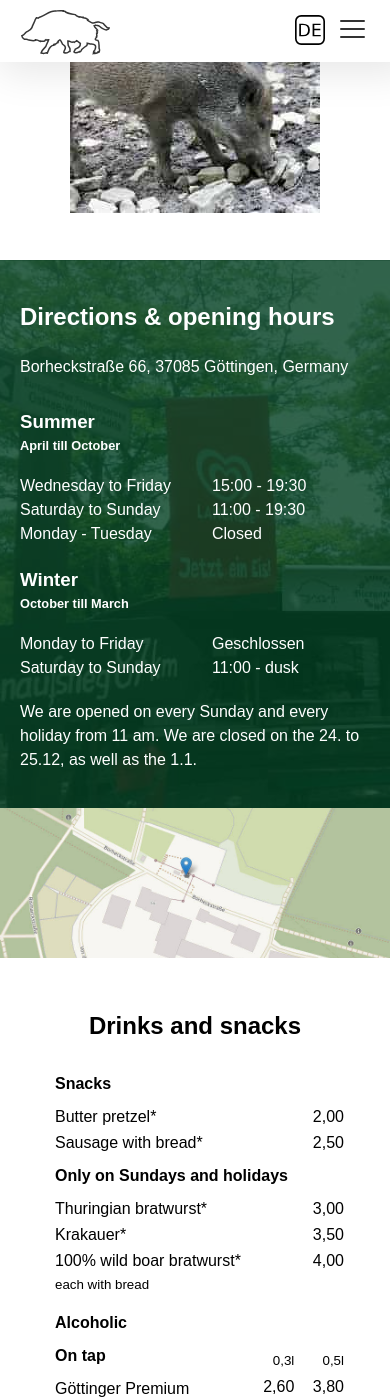
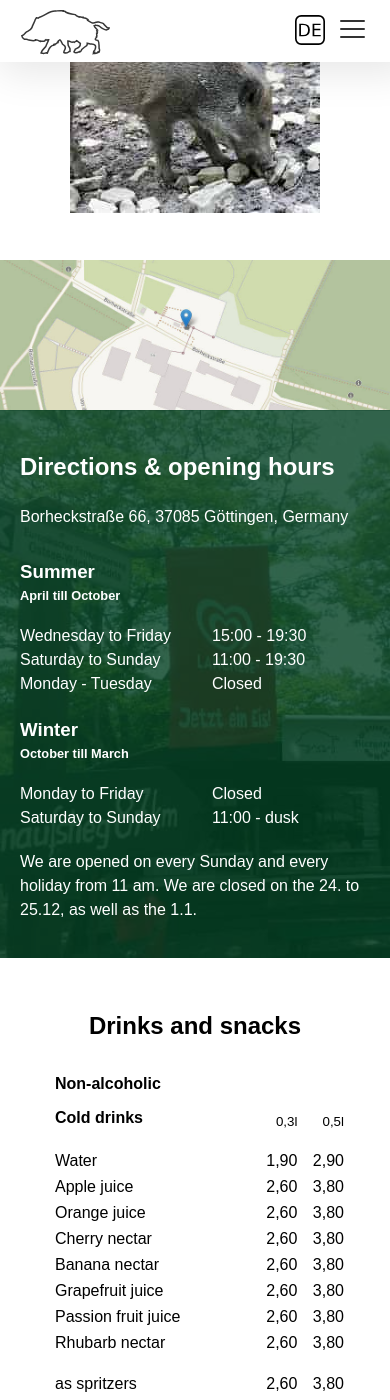
Before and after one commit to versable/kehr-website, a Jekyll site: the page built from en/index.html, in a window 390 px wide and 1400 px high, scrolled down 3004 px. Built offline with Jekyll 4.4.1, drawn with Linux system fonts in a browser that asks for light colours.

Commit message:
Translate missing text; Properly order mobile menu

```diff
--- a/_sass/_base.scss
+++ b/_sass/_base.scss
@@ -396,7 +396,7 @@ nav {
 
 @include media-query-down($media-sm) {
     .opening, .drinks {
-        flex-direction: column-reverse;
+        flex-direction: column;
 
         div {
             width: 100%;
--- a/en/index.html
+++ b/en/index.html
@@ -93,7 +93,7 @@ excerpt: >
         <h3>Winter<br><small>October till March</small></h3>
         <dl>
             <dt>Monday to Friday</dt>
-            <dd>Geschlossen</dd>
+            <dd>Closed</dd>
             <dt>Saturday to Sunday</dt>
             <dd>11:00 - dusk</dd>
         </dl>
```
